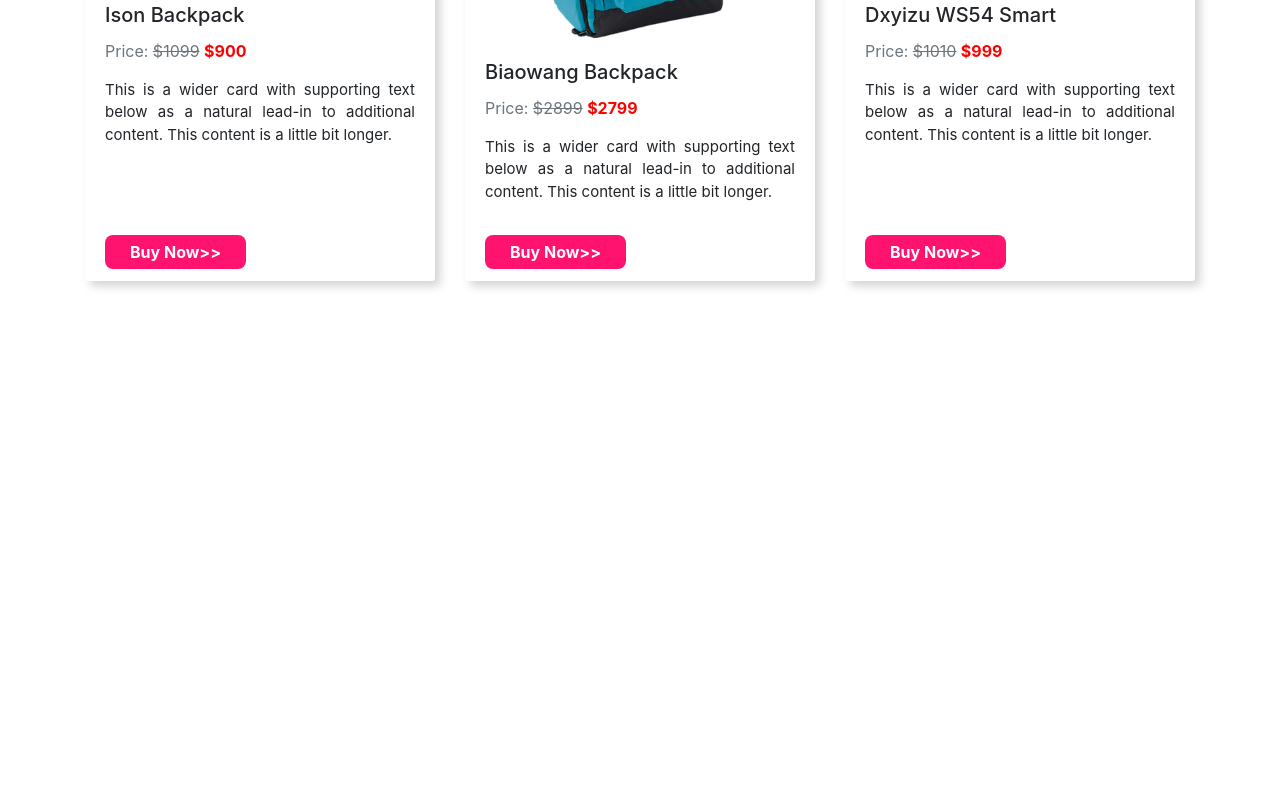
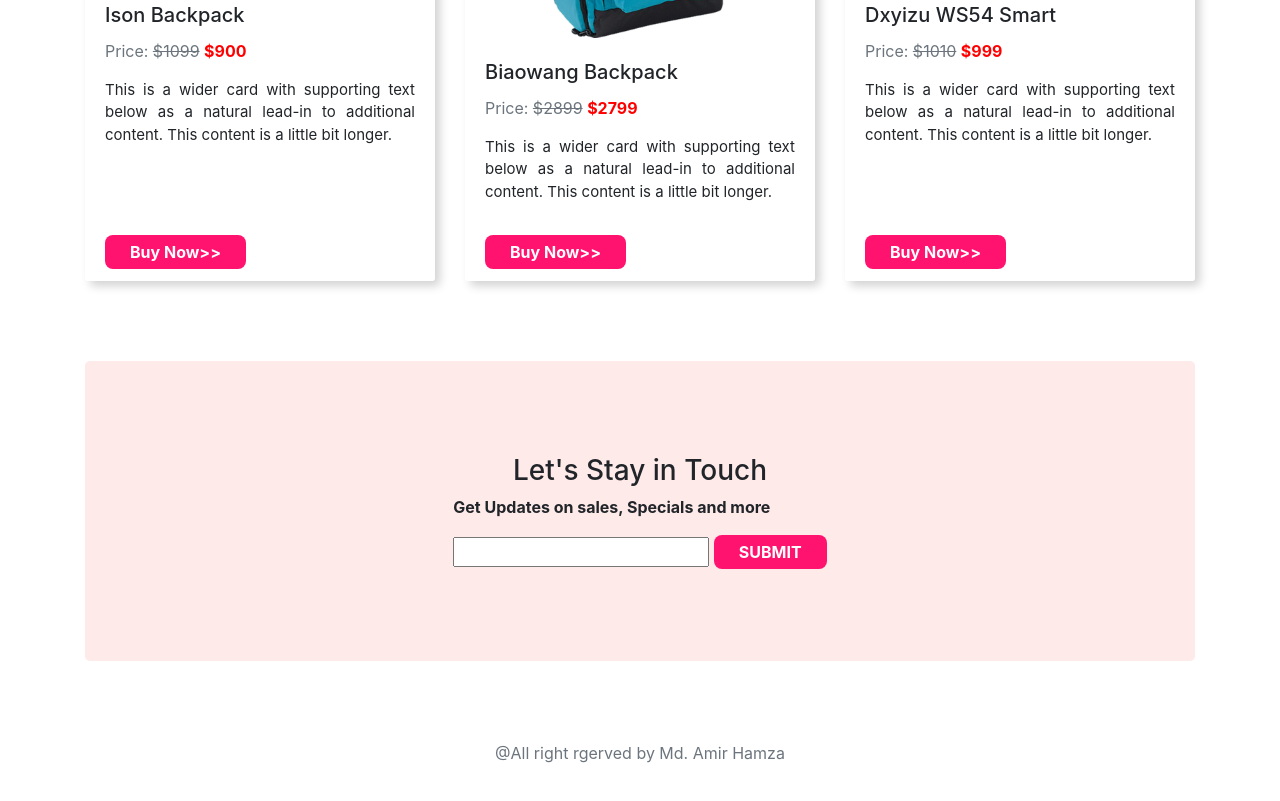
Before and after one commit to mdamirhamza/panda_e-comarce, a plain HTML site: page index.html in a window 1280 px wide. Shown: the part 1806-2607 px from the top of the page. Before the commit the page ends 2167 px from the top, so only its background shows below. Drawn offline with nearby package versions, Linux system fonts and the light colour scheme.

Commit message:
Complete project Panda

```diff
--- a/index.html
+++ b/index.html
@@ -200,10 +200,22 @@
 
 
     <!-- Contact Section from here  -->
-    <div class="container">
-
+    <div class="container d-flex justify-content-center align-items-center bg-color" id="contact">
+      <div>
+        <h3 class="text-center">Let's Stay in Touch</h3>
+      <p><b>Get Updates on sales, Specials and more</b></p>
+      <input type="text">
+      <button class="buy-now-button">SUBMIT</button>
+      </div>
     </div>
     <!-- ContactSection is END  -->
+
+
+
+    <!-- Footer is start from here  -->
+    <div>
+      <p class="text-center text-muted">@All right rgerved by Md. Amir Hamza</p>
+    </div>
 
 
 
--- a/style.css
+++ b/style.css
@@ -53,3 +53,16 @@ p span{
     font-size: 15px;
     text-align: justify;
 }
+#contact{
+    height: 300px;
+    margin: 80px 0px;
+}
+.footer{
+    background-color: rgba(128, 128, 128, 0.301);
+    height: 80px;
+    margin-top: -50px;
+
+}
+.footer h4{
+    font-size: 16px;
+}
```
